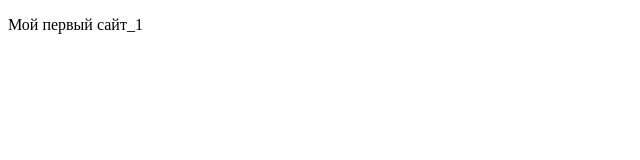
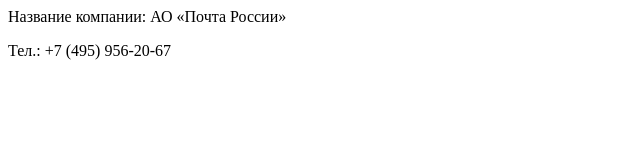
Before and after one commit to WebHeroSchool/Autumn1, a plain HTML site: page index.html in a window 1280 px wide. Shown: the whole page, without its empty margins (0-640 px from the left). Drawn offline with Linux system fonts and the light colour scheme.

Commit message:
Update index.html
Добавили название компании и телефон

```diff
--- a/index.html
+++ b/index.html
@@ -8,7 +8,8 @@
 </head>
 
 <body>
-     <p>Мой первый сайт_1</p>
+     <pl>Название компании: АО «Почта России»</pl>
+     <p>Тел.: +7 (495) 956-20-67</p>
 </body>
 
 </html>
```
